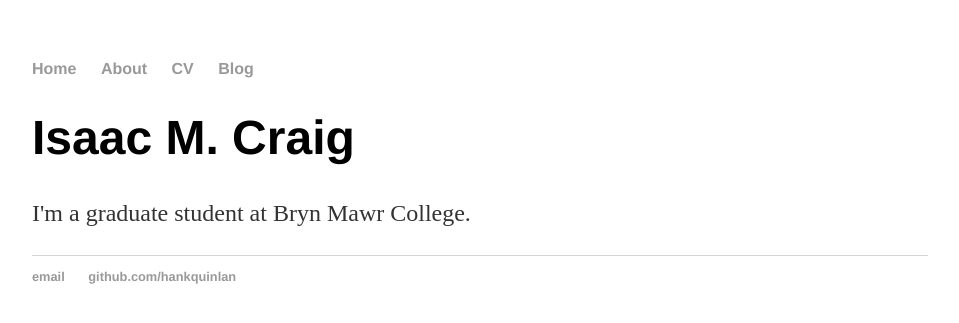
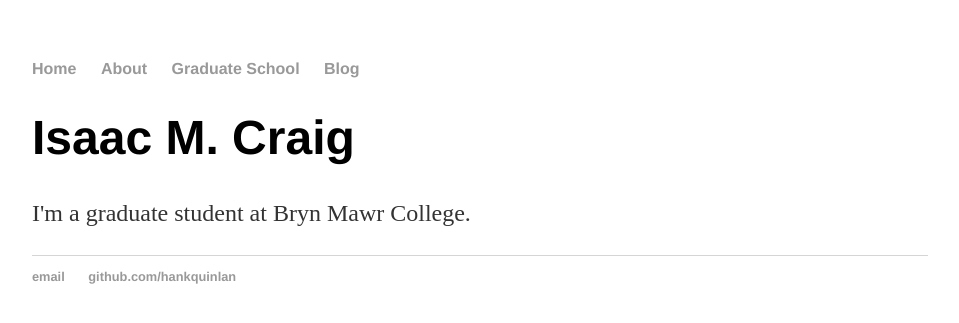
Before and after one commit to isundberg/isaacmc.github.io, a Jekyll site: the page built from index.html, in a window 1280 px wide. Shown: the top 323 px of the page, without its empty margins (160-1119 px from the left). Built offline with Jekyll 4.4.1, drawn with Linux system fonts in a browser that asks for light colours.

Commit message:
Update default.html

```diff
--- a/_layouts/default.html
+++ b/_layouts/default.html
@@ -10,7 +10,7 @@
 	    		<ul>
 	        		<li><a href="/">Home</a></li>
 		        	<li><a href="/about">About</a></li>
-	        		<li><a href="/cv">CV</a></li>
+		        	<li><a href="/GraduateSchool">Graduate School</a></li>
 	        		<li><a href="/blog">Blog</a></li>
 	    		</ul>
 			</nav>
```
